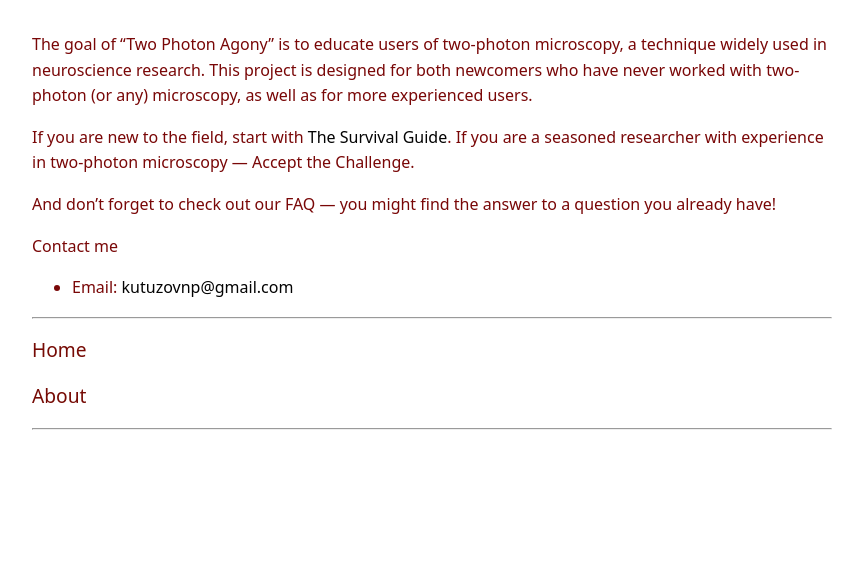
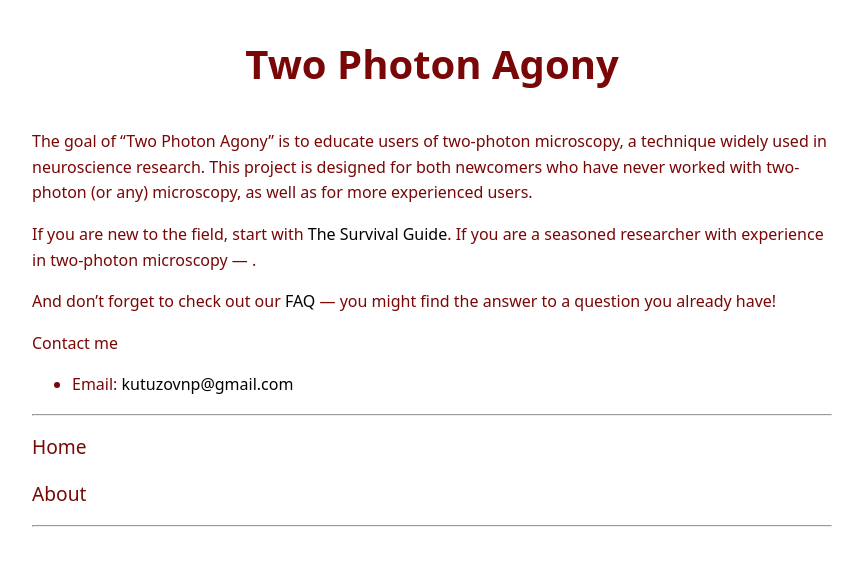
Before and after one commit to drkutuzov/drkutuzov.github.io, a Jekyll site: the page built from about.md, in a window 1280 px wide. Shown: the top 566 px of the page, without its empty margins (208-1071 px from the left). Built offline with Jekyll 4.4.1, drawn with Linux system fonts in a browser that asks for light colours.

Commit message:
Title to About and small changes

```diff
--- a/about.md
+++ b/about.md
@@ -2,12 +2,14 @@
 layout: default
 title: About
 ---
+# {{ site.title }}
+
 The goal of “Two Photon Agony” is to educate users of two-photon microscopy, a technique widely used in neuroscience research. This project is designed for both newcomers who have never worked with two-photon (or any) microscopy, as well as for more experienced users.
 
 If you are new to the field, start with <a href="rookie_guide">{{ site.guide }}</a>.
-If you are a seasoned researcher with experience in two-photon microscopy — Accept the Challenge.
+If you are a seasoned researcher with experience in two-photon microscopy — <a href="challenge">{{ site.challenge }}</a>.
 
-And don’t forget to check out our FAQ — you might find the answer to a question you already have!
+And don’t forget to check out our <a href="faq">{{ site.faq }}</a> — you might find the answer to a question you already have!
 
 <p>Contact me</p>
 <ul>
```
Also changed, not shown: index.md (+1 -1 lines).
